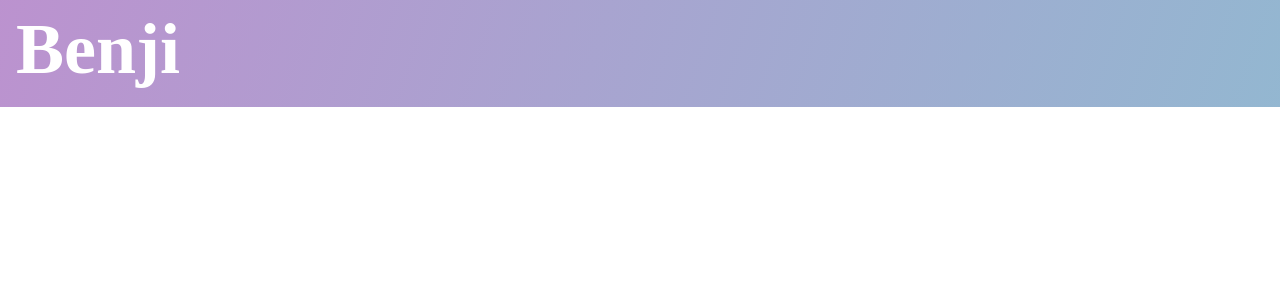
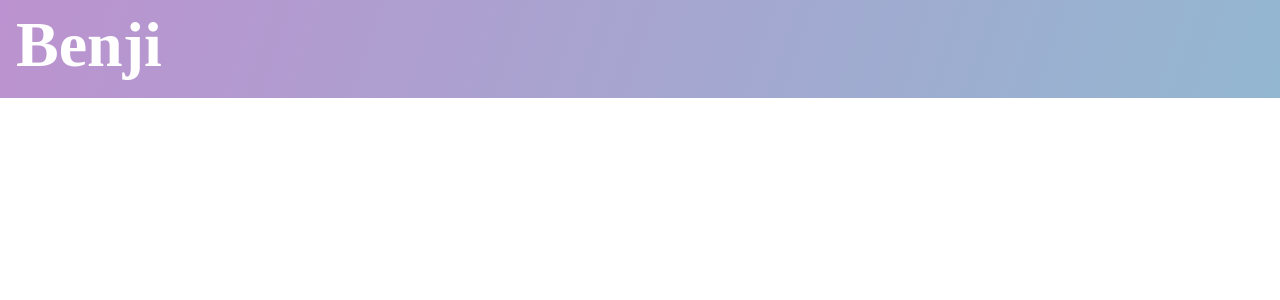
Before and after one commit to victorsandru/Benji, a React (Create React App) app in the folder benji/: page /goals in a window 1280 px wide. Shown: the top 300 px of the page. Built offline with nearby package versions, Linux system fonts and the light colour scheme; a web font is replaced by a local one.

Commit message:
Adjust font size in the TopNavigationBar.css

```diff
--- a/benji/src/components/TopNavigationBar.css
+++ b/benji/src/components/TopNavigationBar.css
@@ -3,7 +3,7 @@
 
 h1 {
     font-family: 'Oooh Baby', cursive;
-    font-size: 4.5rem;
+    font-size: 4rem;
     color: white;
     font-weight: 600;
     margin: 0;
```
